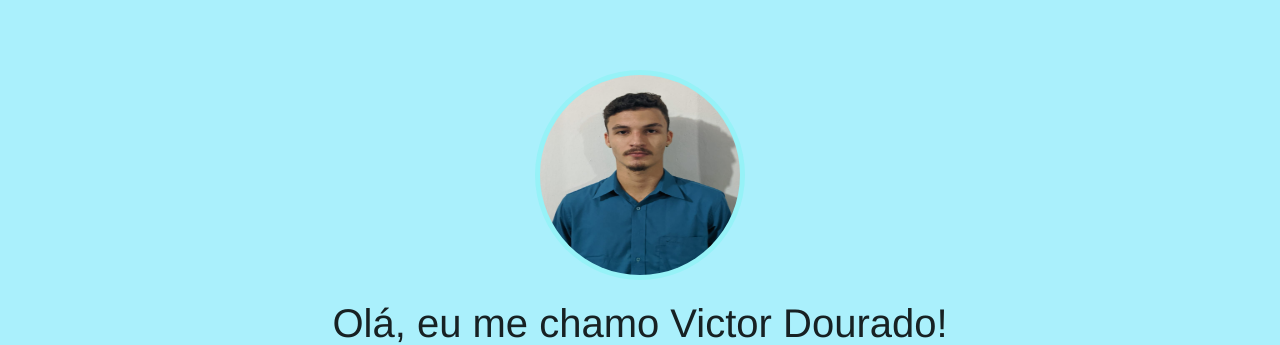
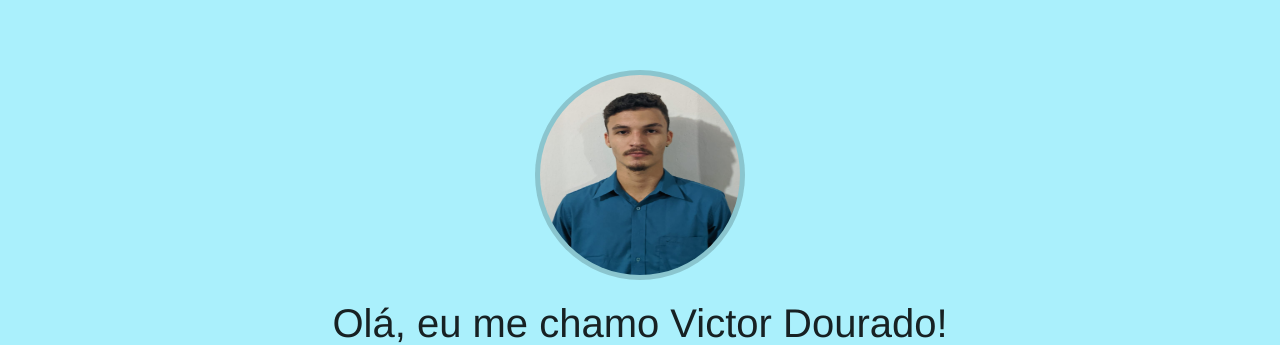
Before and after one commit to douradodev/douradodev.github.io, a Next.js app: page / in a window 1280 px wide. Shown: the part 150-495 px from the top of the page. Built offline with nearby package versions, Linux system fonts and the light colour scheme.

Commit message:
alteraçoes fix 2

```diff
--- a/pages/index.tsx
+++ b/pages/index.tsx
@@ -6,7 +6,6 @@ import { FontAwesomeIcon } from '@fortawesome/react-fontawesome';
 import {faAndroid, faApple, fab, faConnectdevelop, faFacebook, faGithub, faGithubAlt, faGithubSquare, faInstagram, faLinkedin, faReact} from '@fortawesome/free-brands-svg-icons'
 import { faAddressBook, faBook, faBookReader, faGraduationCap, faHistory, faInfo, faInfoCircle, faLaptopCode, faLifeRing, faPassport } from '@fortawesome/free-solid-svg-icons';
 library.add(fab);
-import minhatela from '../public/minhatela.jpeg'
 
 
 export default function Home() {
--- a/styles/Home.module.css
+++ b/styles/Home.module.css
@@ -11,7 +11,7 @@
 
 .myx {
   display: flex;
-  background-color: rgba(0, 255, 213, 0.116);
+  background-color: rgba(49, 73, 75, 0.26);
   align-items: center;
   justify-content: center;
   width: 210px;
```
